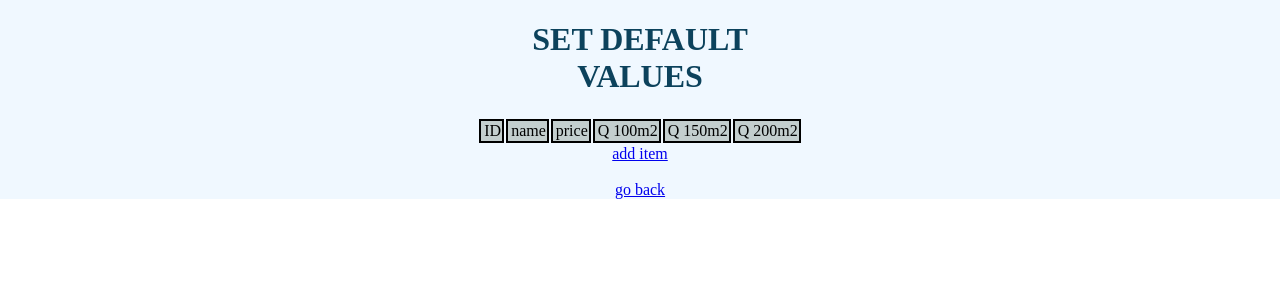
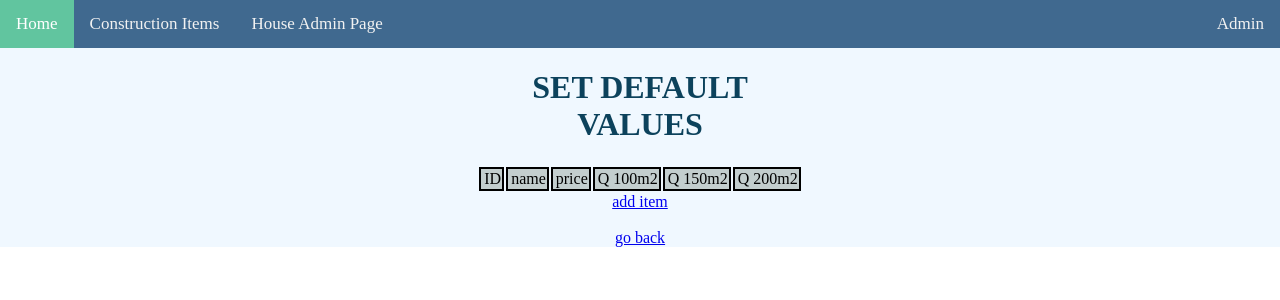
Before and after one commit to Salonce/constructionWebsite, a Django app: page /construction/defaultvalues/ in a window 1280 px wide. Shown: the top 300 px of the page. Run offline with Django 4.2, Linux system fonts and the light colour scheme; data that the repository does not hold is empty.

Commit message:
menu changes

```diff
--- a/construction/templates/defaultValues.html
+++ b/construction/templates/defaultValues.html
@@ -6,7 +6,16 @@
     <meta charset="UTF-8">
     <title>kekW</title>
     <link rel="stylesheet" type="text/css" href="{% static 'css/defaultValues.css' %}">
+    <link rel="stylesheet" type="text/css" href="{% static 'css/topNav.css' %}">
 </head>
+
+<div class="topnav">
+    <a class="active" href="#home">Home</a>
+    <a href="defaultvalues/">Construction Items</a>
+    <a href="houseAdminPage/">House Admin Page</a>
+    <a href="houseAdminPage/" id="right">Admin</a>
+</div>
+
 <body>
 
 <div id="tableAndFlex">
--- a/construction/templates/houseBrowser.html
+++ b/construction/templates/houseBrowser.html
@@ -1,6 +1,7 @@
 {% load static %}
 <head>
     <link rel="stylesheet" type="text/css" href="{% static 'css/houses.css' %}">
+    <link rel="stylesheet" type="text/css" href="{% static 'css/topNav.css' %}">
 </head>
 
 <div id="houseTable">
--- /dev/null
+++ b/static/css/topNav.css
@@ -0,0 +1,35 @@
+.topnav {
+    background-color: rgb(64, 105, 143);
+    overflow: hidden;
+  }
+
+  /* Style the links inside the navigation bar */
+  .topnav a {
+    float: left;
+    color: #f2f2f2;
+    text-align: center;
+    padding: 14px 16px;
+    text-decoration: none;
+    font-size: 17px
+  }
+
+  .topnav a#right {
+      float: right;
+    }
+
+  /* Change the color of links on hover */
+  .topnav a:hover {
+    background-color: rgb(106, 130, 187);
+    color: black;
+  }
+
+  /* Add a color to the active/current link */
+  .topnav a.active {
+    background-color: #61c59f;
+    color: white;
+  }
+
+  .topnav a:visited {
+      text-decoration: none;
+      color: #f2f2f2;
+  }
```
Also changed, not shown: construction/templates/adminPage.html (added, +12 -0 lines), construction/templates/houseAdminAddHouse.html (+9 -0 lines), construction/templates/houseAdminPage.html (+8 -0 lines), construction/templates/index.html (+9 -5 lines).
